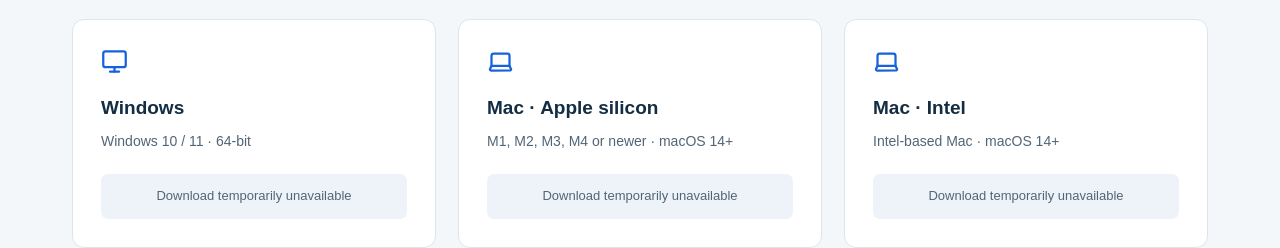
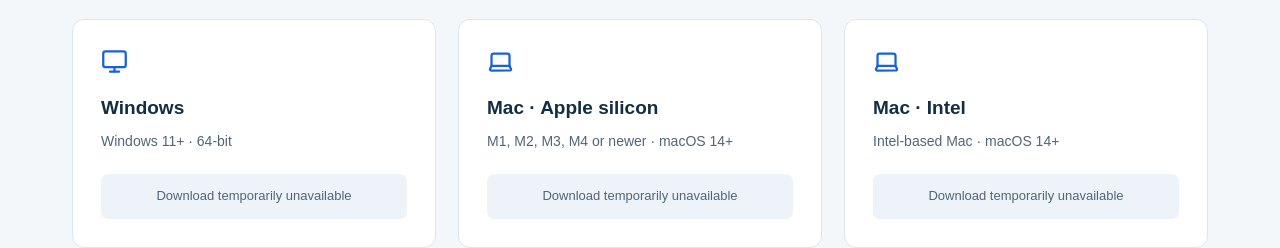
Before and after one commit to tylerplauche/Daisy-Protocol, a React (Vite) app in the folder daisy-protocol-netlify 2/: page / in a window 1280 px wide. Shown: the part 5000-5248 px from the top of the page. Built offline with nearby package versions, Linux system fonts and the light colour scheme; no server answers.

Commit message:
Show bundled browser's supported Windows version

```diff
--- a/daisy-protocol-netlify 2/src/Downloads.tsx
+++ b/daisy-protocol-netlify 2/src/Downloads.tsx
@@ -4,7 +4,7 @@
 const VERSION = '0.1.6';
 const RELEASE_API = `https://api.github.com/repos/tylerplauche/Daisy-Protocol/releases/tags/vehicledesk-v${VERSION}`;
 const platforms = [
-  { name: 'Windows', detail: 'Windows 10 / 11 · 64-bit', file: `VehicleDesk-${VERSION}-Windows-x64.exe`, label: 'Download for Windows', Icon: Monitor },
+  { name: 'Windows', detail: 'Windows 11+ · 64-bit', file: `VehicleDesk-${VERSION}-Windows-x64.exe`, label: 'Download for Windows', Icon: Monitor },
   { name: 'Mac · Apple silicon', detail: 'M1, M2, M3, M4 or newer · macOS 14+', file: `VehicleDesk-${VERSION}-macOS-AppleSilicon.dmg`, label: 'Download for Apple silicon', Icon: Laptop },
   { name: 'Mac · Intel', detail: 'Intel-based Mac · macOS 14+', file: `VehicleDesk-${VERSION}-macOS-Intel.dmg`, label: 'Download for Intel Mac', Icon: Laptop },
 ];
```
